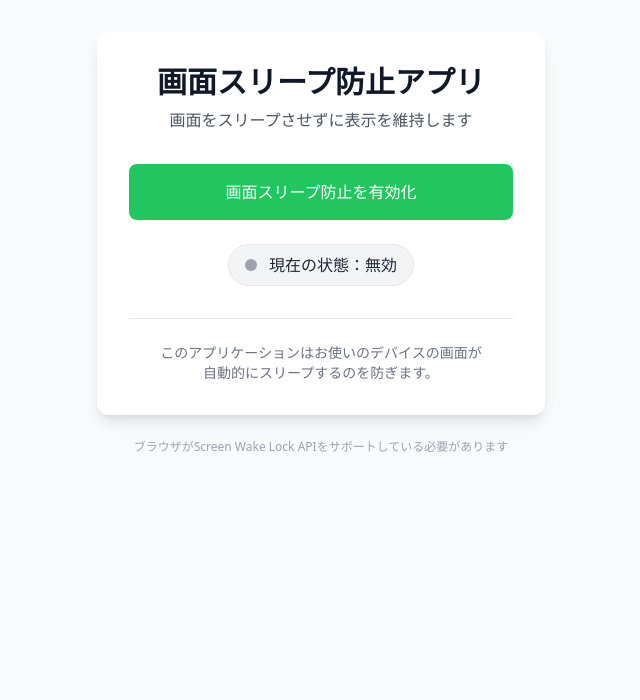
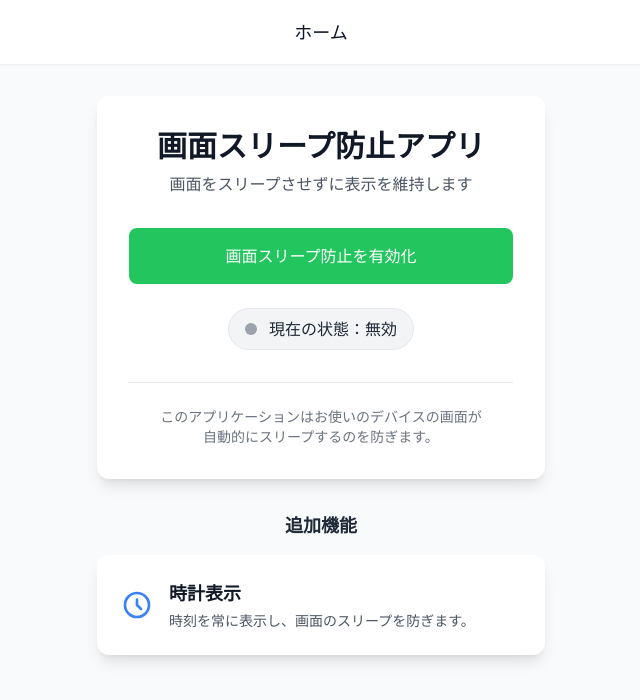
Before and after one commit to Koichi73/screen-wake-lock-app, a Vue app: page / in a window 1280 px wide. Shown: the top 700 px of the page, without its empty margins (319-959 px from the left). Built offline with nearby package versions, Linux system fonts and the light colour scheme.

Commit message:
Implement tast2,3,6

```diff
--- a/src/App.vue
+++ b/src/App.vue
@@ -1,154 +1,26 @@
 <template>
-  <div
-    class="min-h-screen bg-gray-50 py-4 px-4 sm:py-8 sm:px-6 lg:px-8"
-    role="main"
-    aria-label="画面スリープ防止webアプリケーション"
-  >
-    <div class="max-w-md mx-auto">
-      <!-- Skip to main content link for screen readers -->
-      <a
-        href="#main-content"
-        class="sr-only focus:not-sr-only focus:absolute focus:top-4 focus:left-4 bg-blue-600 text-white px-4 py-2 rounded-md z-50 focus:outline-none focus:ring-2 focus:ring-blue-500 focus:ring-offset-2"
-        tabindex="0"
-      >
-        メインコンテンツにスキップ
-      </a>
-
-      <!-- Main Card -->
-      <div
-        id="main-content"
-        class="bg-white rounded-xl shadow-lg p-6 sm:p-8"
-        role="region"
-        aria-labelledby="app-title"
-      >
-        <!-- Header -->
-        <header class="text-center mb-8">
-          <h1
-            id="app-title"
-            class="text-2xl sm:text-3xl font-bold text-gray-900 mb-2"
-          >
-            画面スリープ防止アプリ
-          </h1>
-          <p
-            class="text-gray-600 text-sm sm:text-base"
-            aria-describedby="app-description"
-          >
-            画面をスリープさせずに表示を維持します
-          </p>
-        </header>
-
-        <!-- Wake Lock Toggle Component -->
-        <section
-          aria-labelledby="wake-lock-section"
-          class="mb-8"
-        >
-          <h2 id="wake-lock-section" class="sr-only">ウェイクロック制御</h2>
-          <WakeLockToggle @request-wake-lock="handleWakeLockRequest" />
-        </section>
-
-        <!-- Info Section -->
-        <footer class="mt-8 pt-6 border-t border-gray-200">
-          <div class="text-center">
-            <p
-              id="app-description"
-              class="text-xs sm:text-sm text-gray-500 leading-relaxed"
-              role="note"
-            >
-              このアプリケーションはお使いのデバイスの画面が<br class="hidden sm:inline">
-              自動的にスリープするのを防ぎます。
-            </p>
-          </div>
-        </footer>
-      </div>
-
-      <!-- Footer -->
-      <div class="mt-6 text-center">
-        <p
-          class="text-xs text-gray-400"
-          role="note"
-          aria-label="ブラウザサポート要件"
-        >
-          ブラウザがScreen Wake Lock APIをサポートしている必要があります
-        </p>
-      </div>
-    </div>
-
-    <!-- Warning Modal -->
-    <WarningModal
-      :is-visible="showWarningModal"
-      :is-processing="isModalProcessing"
-      @confirm="handleModalConfirm"
-      @close="handleModalClose"
+  <div class="min-h-screen bg-gray-50">
+    <AppNavigation
+      :current-page-title="currentTitle"
+      :show-back-button="showBackButton"
     />
+    <main class="py-4 px-4 sm:py-8 sm:px-6 lg:px-8">
+      <router-view />
+    </main>
   </div>
 </template>
 
 <script setup lang="ts">
-import { ref } from 'vue'
-import { WakeLockToggle, WarningModal } from './components'
+import { computed } from 'vue';
+import { useRoute } from 'vue-router';
+import AppNavigation from './components/layout/AppNavigation.vue';
 
-// Modal state management
-const showWarningModal = ref(false)
-const hasShownWarning = ref(false)
-const isModalProcessing = ref(false)
+const route = useRoute();
 
-// Pending wake lock request callback
-let pendingWakeLockRequest: (() => Promise<void>) | null = null
+// The title for the current page is derived from the route's meta information.
+const currentTitle = computed(() => route.meta.title as string || '画面スリープ防止アプリ');
 
-/**
- * Handle wake lock request from WakeLockToggle component
- * Shows warning modal on first request, then proceeds with wake lock
- */
-const handleWakeLockRequest = async (requestCallback: () => Promise<void>) => {
-  // If user hasn't seen the warning yet, show modal first
-  if (!hasShownWarning.value) {
-    pendingWakeLockRequest = requestCallback
-    showWarningModal.value = true
-    return
-  }
+// The back button is shown if the route's meta information indicates it.
+const showBackButton = computed(() => route.meta.showBackButton as boolean || false);
 
-  // If warning has been shown, proceed directly with wake lock request
-  try {
-    await requestCallback()
-  } catch (error) {
-    console.error('Wake lock request failed:', error)
-    // Error handling is managed by the useWakeLock composable
-    // No additional user feedback needed here as the component will show the error
-  }
-}
-
-/**
- * Handle modal confirmation - user clicked "理解した"
- */
-const handleModalConfirm = async () => {
-  if (isModalProcessing.value) {
-    return
-  }
-
-  isModalProcessing.value = true
-  hasShownWarning.value = true
-
-  try {
-    // Execute the pending wake lock request
-    if (pendingWakeLockRequest) {
-      await pendingWakeLockRequest()
-    }
-  } catch (error) {
-    console.error('Wake lock request failed after modal confirmation:', error)
-    // Error handling is managed by the useWakeLock composable
-    // The WakeLockToggle component will display the error to the user
-  } finally {
-    showWarningModal.value = false
-    isModalProcessing.value = false
-    pendingWakeLockRequest = null
-  }
-}
-
-/**
- * Handle modal close - user dismissed modal without confirming
- */
-const handleModalClose = () => {
-  showWarningModal.value = false
-  pendingWakeLockRequest = null
-}
 </script>
--- /dev/null
+++ b/src/components/layout/AppNavigation.vue
@@ -0,0 +1,47 @@
+<template>
+  <header class="bg-white shadow-sm sticky top-0 z-10">
+    <div class="max-w-md mx-auto px-4 sm:px-6 lg:px-8">
+      <div class="flex items-center justify-between h-16">
+        <div class="flex-1 min-w-0">
+          <button
+            v-if="showBackButton"
+            @click="goBack"
+            class="-ml-2 p-2 rounded-md text-gray-500 hover:bg-gray-100 hover:text-gray-700 focus:outline-none focus:ring-2 focus:ring-inset focus:ring-blue-500 transition"
+            aria-label="前のページに戻る"
+          >
+            <svg class="h-6 w-6" xmlns="http://www.w3.org/2000/svg" fill="none" viewBox="0 0 24 24" stroke="currentColor" aria-hidden="true">
+              <path stroke-linecap="round" stroke-linejoin="round" stroke-width="2" d="M15 19l-7-7 7-7" />
+            </svg>
+          </button>
+        </div>
+        <div class="flex-1 min-w-0 text-center">
+          <h1 class="text-lg font-medium text-gray-900 truncate">
+            {{ currentPageTitle }}
+          </h1>
+        </div>
+        <div class="flex-1"></div>
+      </div>
+    </div>
+  </header>
+</template>
+
+<script setup lang="ts">
+import { useRouter } from 'vue-router';
+
+defineProps({
+  showBackButton: {
+    type: Boolean,
+    default: false,
+  },
+  currentPageTitle: {
+    type: String,
+    default: '画面スリープ防止アプリ',
+  },
+});
+
+const router = useRouter();
+
+const goBack = () => {
+  router.back();
+};
+</script>
--- a/src/main.js
+++ b/src/main.js
@@ -1,5 +1,6 @@
 import { createApp } from 'vue'
 import './style.css'
 import App from './App.vue'
+import router from './router'
 
-createApp(App).mount('#app')
+createApp(App).use(router).mount('#app')
--- a/src/router/index.ts
+++ b/src/router/index.ts
@@ -4,12 +4,14 @@ const routes = [
   {
     path: '/',
     name: 'Home',
-    component: () => import('../views/HomeView.vue')
+    component: () => import('../views/HomeView.vue'),
+    meta: { title: 'ホーム' }
   },
   {
     path: '/clock',
     name: 'Clock',
-    component: () => import('../views/ClockView.vue')
+    component: () => import('../views/ClockView.vue'),
+    meta: { title: '時計', showBackButton: true }
   }
 ];
 
--- /dev/null
+++ b/src/views/ClockView.vue
@@ -0,0 +1,9 @@
+<template>
+  <div>
+    <!-- 時計ページはタスク7でここに実装されます -->
+  </div>
+</template>
+
+<script setup lang="ts">
+// 時計ページのロジックは後ほど実装します
+</script>
--- /dev/null
+++ b/src/views/HomeView.vue
@@ -0,0 +1,127 @@
+<template>
+  <div class="max-w-md mx-auto">
+    <!-- Main Card -->
+    <div
+      class="bg-white rounded-xl shadow-lg p-6 sm:p-8"
+      role="region"
+      aria-labelledby="app-title"
+    >
+      <!-- Header -->
+      <header class="text-center mb-8">
+        <h1
+          id="app-title"
+          class="text-2xl sm:text-3xl font-bold text-gray-900 mb-2"
+        >
+          画面スリープ防止アプリ
+        </h1>
+        <p
+          class="text-gray-600 text-sm sm:text-base"
+        >
+          画面をスリープさせずに表示を維持します
+        </p>
+      </header>
+
+      <!-- Wake Lock Toggle Component -->
+      <section
+        aria-labelledby="wake-lock-section"
+        class="mb-8"
+      >
+        <h2 id="wake-lock-section" class="sr-only">ウェイクロック制御</h2>
+        <WakeLockToggle @request-wake-lock="handleWakeLockRequest" />
+      </section>
+
+      <!-- Info Section -->
+      <footer class="mt-8 pt-6 border-t border-gray-200">
+        <div class="text-center">
+          <p class="text-xs sm:text-sm text-gray-500 leading-relaxed">
+            このアプリケーションはお使いのデバイスの画面が<br class="hidden sm:inline">
+            自動的にスリープするのを防ぎます。
+          </p>
+        </div>
+      </footer>
+    </div>
+
+    <!-- Feature Selection -->
+    <div class="mt-8">
+      <h2 class="text-lg font-semibold text-gray-800 mb-4 text-center">追加機能</h2>
+      <div class="bg-white rounded-xl shadow-lg hover:shadow-xl transition-shadow duration-300">
+        <router-link
+          to="/clock"
+          class="block p-6 rounded-xl focus:outline-none focus:ring-2 focus:ring-blue-500 focus:ring-offset-2"
+          aria-label="時計機能ページへ移動"
+        >
+          <div class="flex items-center">
+            <div class="flex-shrink-0">
+              <svg class="h-8 w-8 text-blue-500" xmlns="http://www.w3.org/2000/svg" fill="none" viewBox="0 0 24 24" stroke="currentColor">
+                <path stroke-linecap="round" stroke-linejoin="round" stroke-width="2" d="M12 8v4l3 3m6-3a9 9 0 11-18 0 9 9 0 0118 0z" />
+              </svg>
+            </div>
+            <div class="ml-4">
+              <h3 class="text-lg font-bold text-gray-900">時計表示</h3>
+              <p class="text-sm text-gray-600 mt-1">時刻を常に表示し、画面のスリープを防ぎます。</p>
+            </div>
+          </div>
+        </router-link>
+      </div>
+    </div>
+
+    <!-- Warning Modal -->
+    <WarningModal
+      :is-visible="showWarningModal"
+      :is-processing="isModalProcessing"
+      @confirm="handleModalConfirm"
+      @close="handleModalClose"
+    />
+  </div>
+</template>
+
+<script setup lang="ts">
+import { ref } from 'vue';
+import { WakeLockToggle, WarningModal } from '../components';
+
+// Modal state management
+const showWarningModal = ref(false);
+const hasShownWarning = ref(false);
+const isModalProcessing = ref(false);
+
+// Pending wake lock request callback
+let pendingWakeLockRequest: (() => Promise<void>) | null = null;
+
+const handleWakeLockRequest = async (requestCallback: () => Promise<void>) => {
+  if (!hasShownWarning.value) {
+    pendingWakeLockRequest = requestCallback;
+    showWarningModal.value = true;
+    return;
+  }
+
+  try {
+    await requestCallback();
+  } catch (error) {
+    console.error('Wake lock request failed:', error);
+  }
+};
+
+const handleModalConfirm = async () => {
+  if (isModalProcessing.value) return;
+
+  isModalProcessing.value = true;
+  hasShownWarning.value = true;
+
+  try {
+    if (pendingWakeLockRequest) {
+      await pendingWakeLockRequest();
+    }
+  } catch (error) {
+    console.error('Wake lock request failed after modal confirmation:', error);
+  } finally {
+    showWarningModal.value = false;
+    isModalProcessing.value = false;
+    pendingWakeLockRequest = null;
+  }
+};
+
+const handleModalClose = () => {
+  showWarningModal.value = false;
+  pendingWakeLockRequest = null;
+};
+</script>
```
